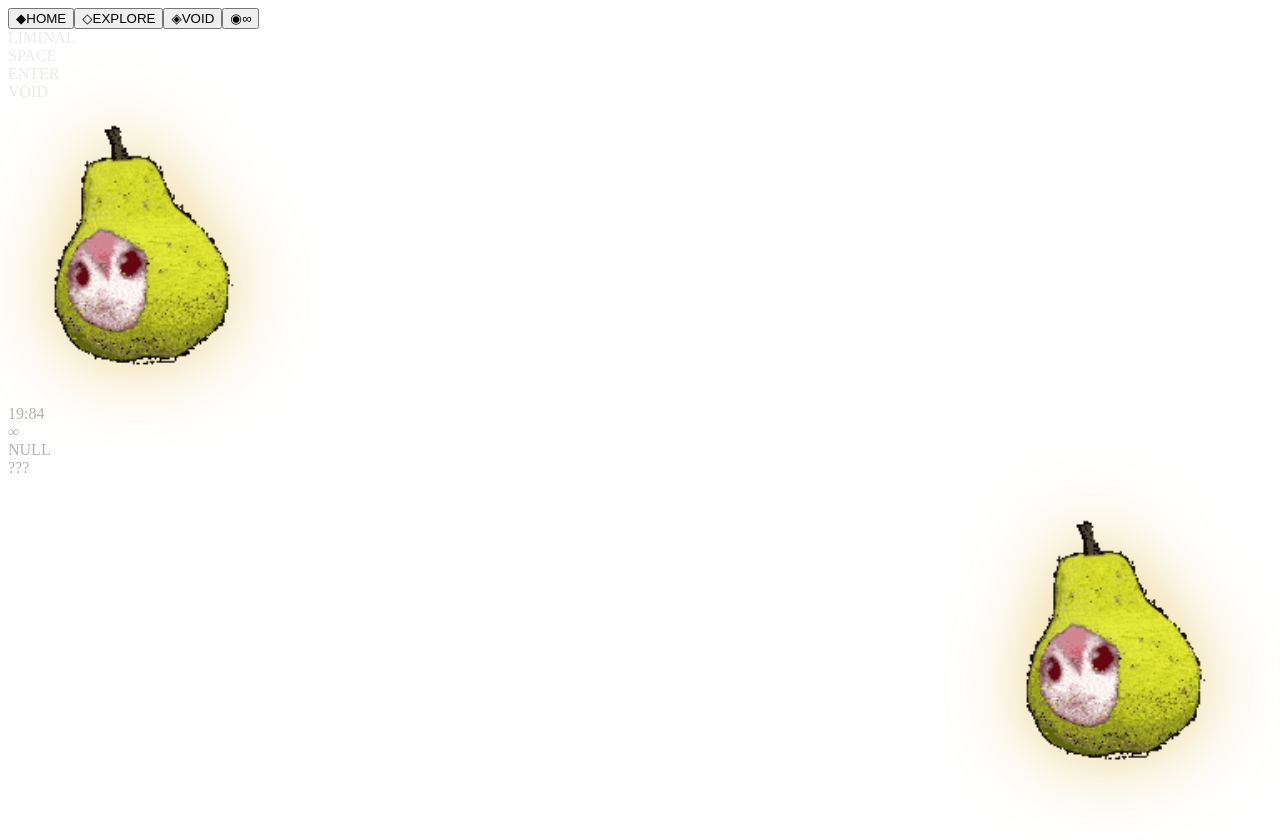
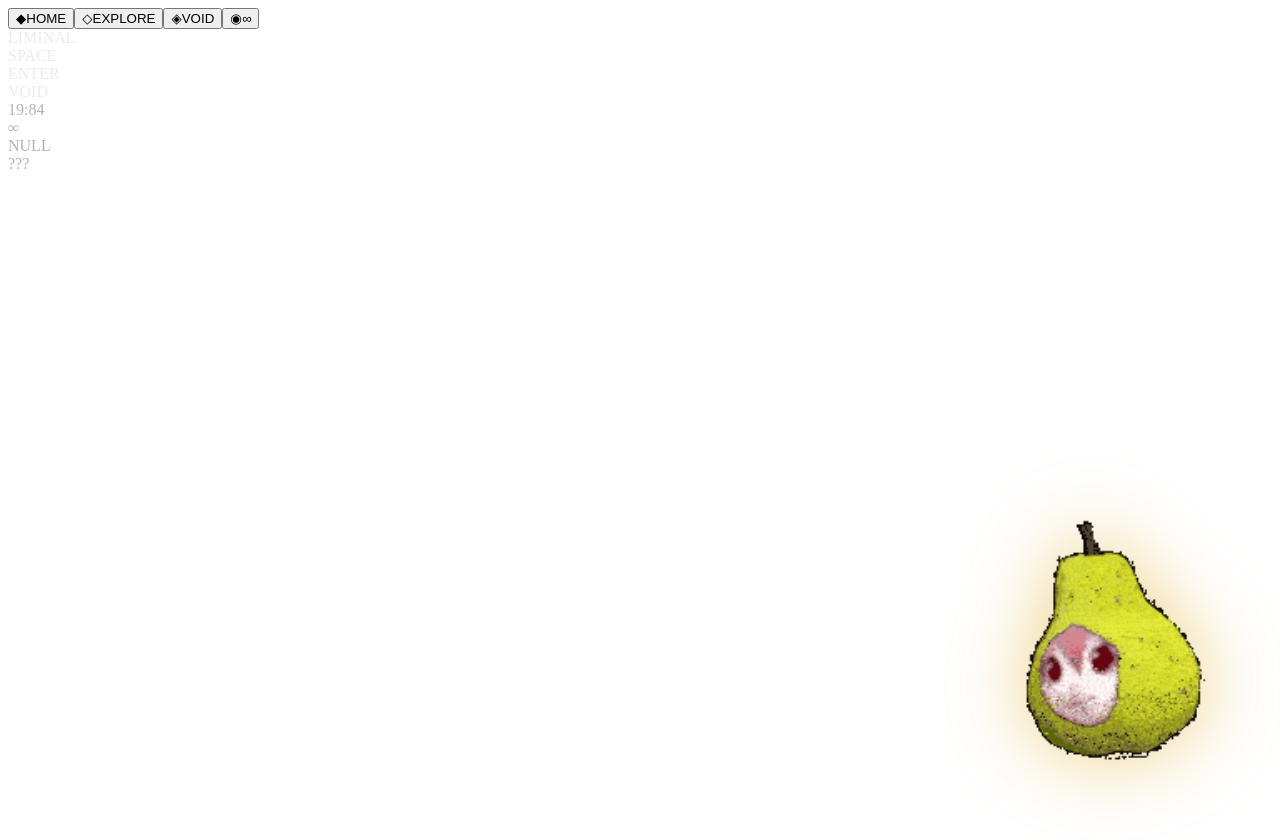
Before and after one commit to SynAeri/Playcrowd, a Next.js app: page / in a window 1280 px wide. Shown: the top 840 px of the page. After the commit the page ends 800 px from the top, so only its background shows below. Built offline with nearby package versions, Linux system fonts and the light colour scheme.

Commit message:
TO RISKY COMMIT

```diff
--- a/app/page.tsx
+++ b/app/page.tsx
@@ -112,11 +112,6 @@ export default function Home() {
         VOID
       </motion.div>
 
-      {/* Center rotating Teto pear */}
-      <div className="center-container">
-        <TetoPear />
-      </div>
-
       {/* Bottom-right Teto pear */}
       <div style={{ position: 'fixed', bottom: 0, right: 0, zIndex: 10 }}>
         <TetoPear />
```
Also changed, not shown: .claude/settings.json (added).
